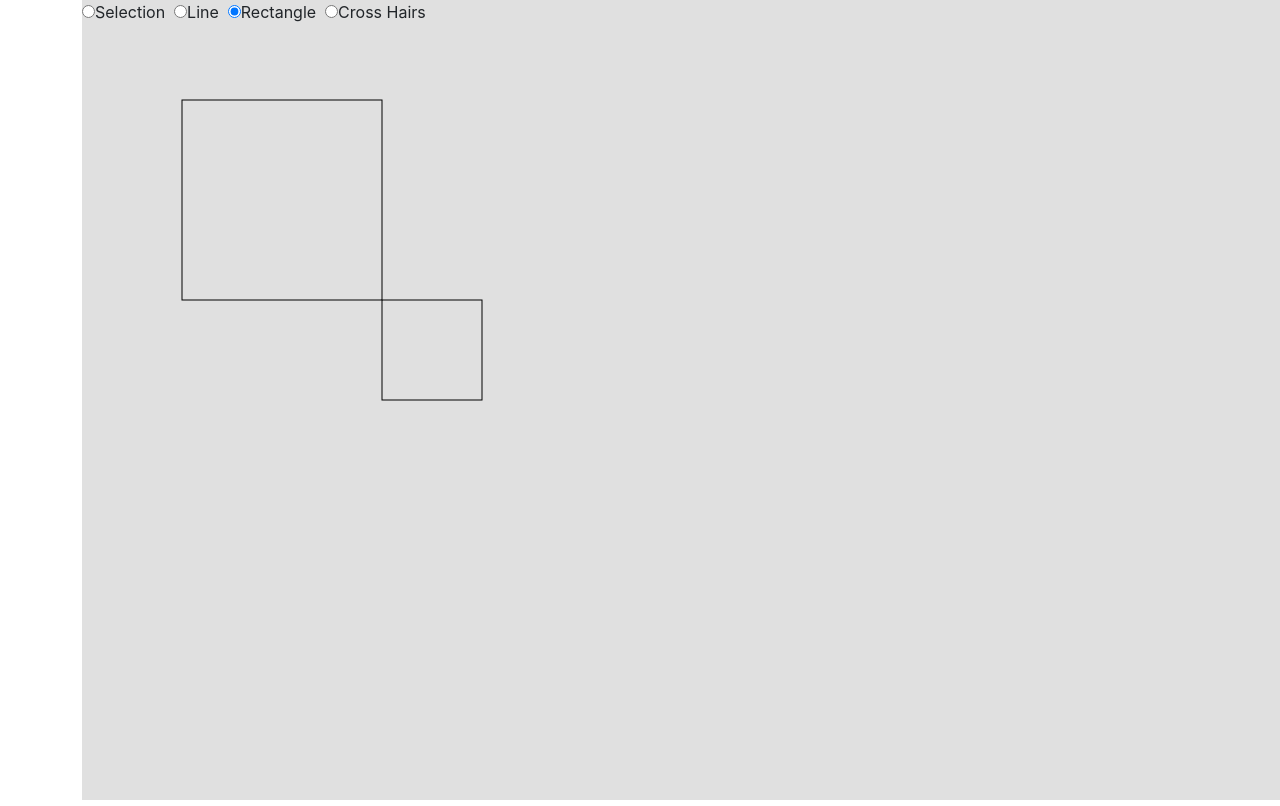
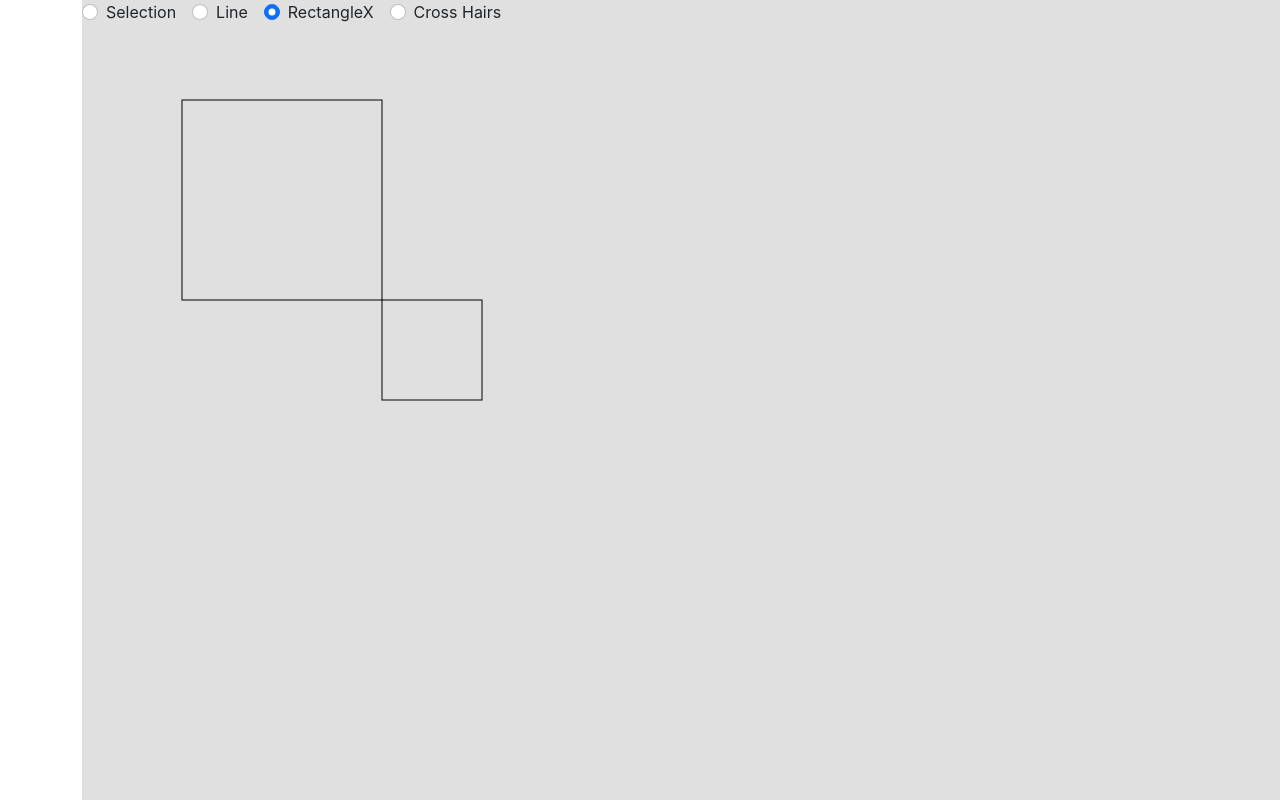
Before and after one commit to peterlharding/drawing-app-03, a React (Create React App) app: page / in a window 1280 px wide. Shown: the top 806 px of the page. Built offline with nearby package versions, Linux system fonts and the light colour scheme.

Commit message:
Use react-bootstrap styling for consistency.

```diff
--- a/src/components/ToolPicker.tsx
+++ b/src/components/ToolPicker.tsx
@@ -1,4 +1,7 @@
 import React from "react";
+
+import Form from "react-bootstrap/Form";
+
 import {ToolType} from "../models/drawingElement";
 
 interface Props {
@@ -9,29 +12,33 @@ interface Props {
 const ToolPicker: React.FC<Props> = ({tool, setTool}) => {
     return (
         <div style={{position: 'fixed'}}>
-            <input type='radio'
+            <Form.Check type='radio'
+                        inline
                         id='line'
                         checked={tool === 'selection'}
+                        label="Selection"
                         onChange={() => setTool('selection')}/>
-            <label htmlFor='selection'>Selection&nbsp;&nbsp;</label>
 
-            <input type='radio'
+            <Form.Check type='radio'
+                        inline
                         id='line'
                         checked={tool === 'line'}
+                        label="Line"
                         onChange={() => setTool('line')}/>
-            <label htmlFor='line'>Line&nbsp;&nbsp;</label>
 
-            <input type='radio'
+            <Form.Check type='radio'
+                        inline
                         id='rectangle'
                         checked={tool === 'rectangle'}
+                        label="RectangleX"
                         onChange={() => setTool('rectangle')}/>
-            <label htmlFor='rectangle'>Rectangle&nbsp;&nbsp;</label>
 
-            <input type='radio'
+            <Form.Check type='radio'
+                        inline
                         id='crosshairs'
                         checked={tool === 'crosshairs'}
+                        label="Cross Hairs"
                         onChange={() => setTool('crosshairs')}/>
-            <label htmlFor='crosshairs'>Cross Hairs&nbsp;&nbsp;</label>
         </div>
     );
 };
```
Lines whose indentation alone changed are shown as unchanged.
